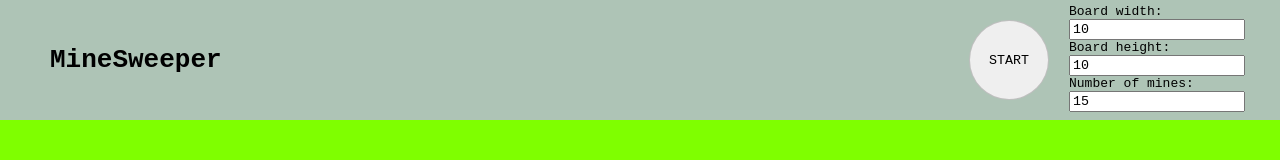
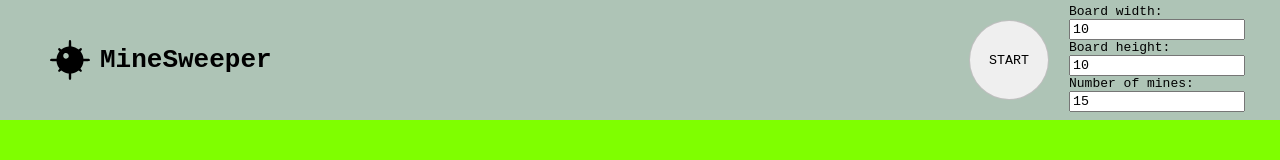
Before and after one commit to koshonson/minesweeper, a React (Vite) app: page / in a window 1280 px wide. Shown: the top 160 px of the page. Built offline with nearby package versions, Linux system fonts and the light colour scheme.

Commit message:
added mine icon

```diff
--- a/src/components/Cell.jsx
+++ b/src/components/Cell.jsx
@@ -1,3 +1,4 @@
+import bombImage from '../assets/minesweeper.svg';
 import React from 'react';
 
 import { GAME_STATUSES as game } from '../hooks/useGameStatus';
@@ -67,6 +68,7 @@ export const Cell = props => {
       style={cellStyle({ explored, flagged, isBomb })}
     >
       {explored && !isBomb && neighborBombs ? neighborBombs : ''}
+      {explored && isBomb && <img src={bombImage} width='65%' height='65%' />}
     </div>
   );
 };
--- a/src/components/ControlPanel.jsx
+++ b/src/components/ControlPanel.jsx
@@ -1,4 +1,5 @@
 import '../styles/controls.css';
+import logo from '../assets/minesweeper.svg';
 import React from 'react';
 
 import { SETTINGS_ACTIONS as actions } from '../hooks/useSettings';
@@ -76,7 +77,10 @@ export const ControlPanel = props => {
 
   return (
     <div className={`control-panel${gameStatus !== 'ready' ? ' cp-collapsed' : ''}`}>
-      <h1>MineSweeper</h1>
+      <div className='logo-box'>
+        <img src={logo} width='40' height='40' />
+        <h1>MineSweeper</h1>
+      </div>
       {renderSettings()}
       {renderControls()}
     </div>
--- a/src/styles/controls.css
+++ b/src/styles/controls.css
@@ -11,6 +11,12 @@
 .cp-collapsed {
   height: 30px;
   transition: 0.4s;
+}
+
+.logo-box {
+  display: flex;
+  align-items: center;
+  gap: 10px;
 }
 
 .settings {
```
Also changed, not shown: src/assets/minesweeper.svg (added).
